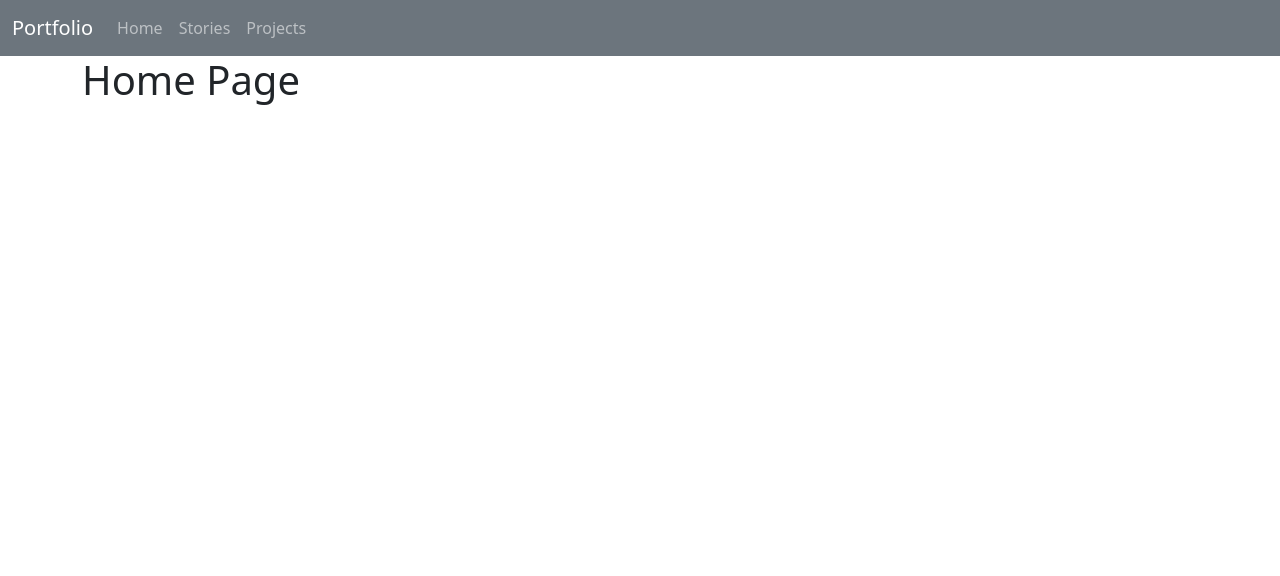
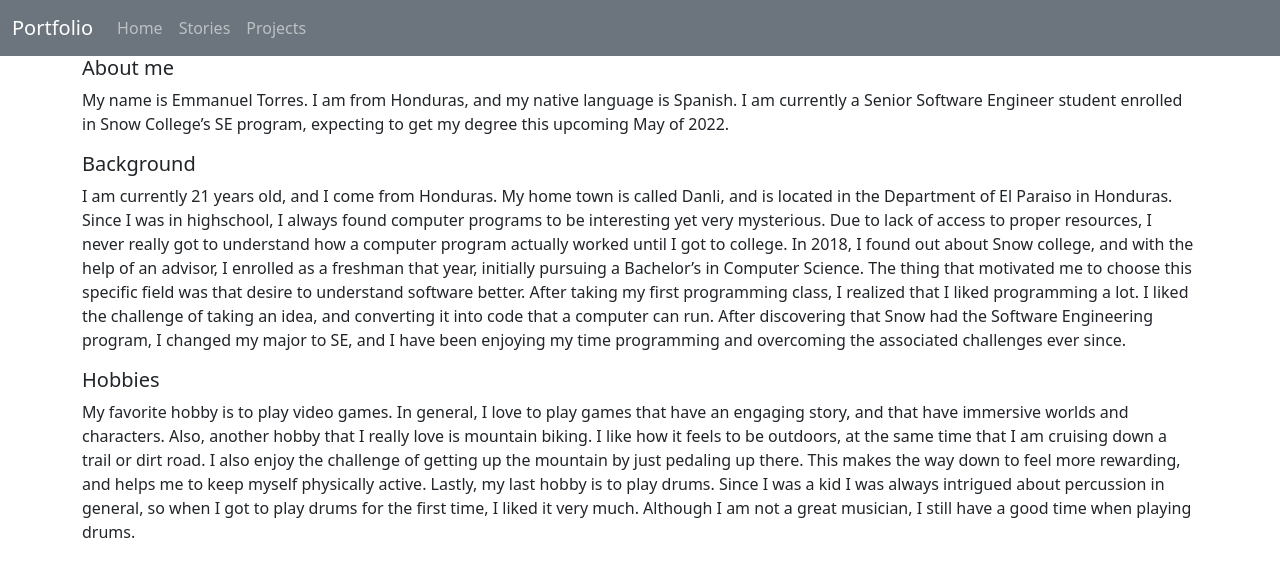
Before and after one commit to Emmanuel-Torres/Portfolio-Site, a React (Create React App) app in the folder client/: page / in a window 1280 px wide. Shown: the top 576 px of the page. Built offline with nearby package versions, Linux system fonts and the light colour scheme.

Commit message:
Added info to home page, and added components for stories

```diff
--- a/client/src/components/UI/NavBar.js
+++ b/client/src/components/UI/NavBar.js
@@ -9,7 +9,7 @@ const NavBar = (props) => {
                     <span className='navbar-toggler-icon'></span>
                 </button>
                 <div className='collapse navbar-collapse' id='navbarLinks'>
-                    <ul className='navbar-nav me-auto mb-2 mb-lg-0'>
+                    <ul className='navbar-nav me-auto mb-2 mb-lg-0 justify-content-end'>
                         <li className='nav-item'>
                             <NavLink className='nav-link' to='/home'>Home</NavLink>
                         </li>
--- a/client/src/views/Home.js
+++ b/client/src/views/Home.js
@@ -1,7 +1,34 @@
 const Home = (props) => {
     return (
-        <div className='container'>
-            <h1>Home Page</h1>
+        <div className='container '>
+            <div>
+                <h5>About me</h5>
+                <p>
+                    My name is Emmanuel Torres. I am from Honduras, and my native language is Spanish.
+                    I am currently a Senior Software Engineer student enrolled in Snow College’s SE program,
+                    expecting to get my degree this upcoming May of 2022.
+                </p>
+
+                <h5>Background</h5>
+                <p>
+                    I am currently 21 years old, and I come from Honduras. My home town is called Danli, and is located in the Department of El Paraiso in Honduras.
+                    Since I was in highschool, I always found computer programs to be interesting yet very mysterious.
+                    Due to lack of access to proper resources, I never really got to understand how a computer program actually worked until I got to college.
+                    In 2018, I found out about Snow college, and with the help of an advisor, I enrolled as a freshman that year, initially pursuing a Bachelor’s in Computer Science.
+                    The thing that motivated me to choose this specific field was that desire to understand software better.
+                    After taking my first programming class, I realized that I liked programming a lot. I liked the challenge of taking an idea, and converting it into code that a computer can run.
+                    After discovering that Snow had the Software Engineering program, I changed my major to SE, and I have been enjoying my time programming and overcoming the associated challenges ever since.
+                </p>
+
+                <h5>Hobbies</h5>
+                <p>
+                    My favorite hobby is to play video games. In general, I love to play games that have an engaging story, and that have immersive worlds and characters.
+                    Also, another hobby that I really love is mountain biking. I like how it feels to be outdoors, at the same time that I am cruising down a trail or dirt road.
+                    I also enjoy the challenge of getting up the mountain by just pedaling up there. This makes the way down to feel more rewarding, and helps me to keep myself physically active.
+                    Lastly, my last hobby is to play drums. Since I was a kid I was always intrigued about percussion in general, so when I got to play drums for the first time, I liked it very much.
+                    Although I am not a great musician, I still have a good time when playing drums.
+                </p>
+            </div>
         </div>
     )
 };
--- a/client/src/views/Stories.js
+++ b/client/src/views/Stories.js
@@ -1,7 +1,7 @@
 const Stories = () => {
     return (
         <div>
-            <h1>Stories Page</h1>
+
         </div>
     )
 };
```
Also changed, not shown: client/src/components/Story/Step.js (added, +10 -0 lines), client/src/components/Story/Story.js (added, +12 -0 lines), client/src/components/Story/StoryList.js (added, +19 -0 lines).
